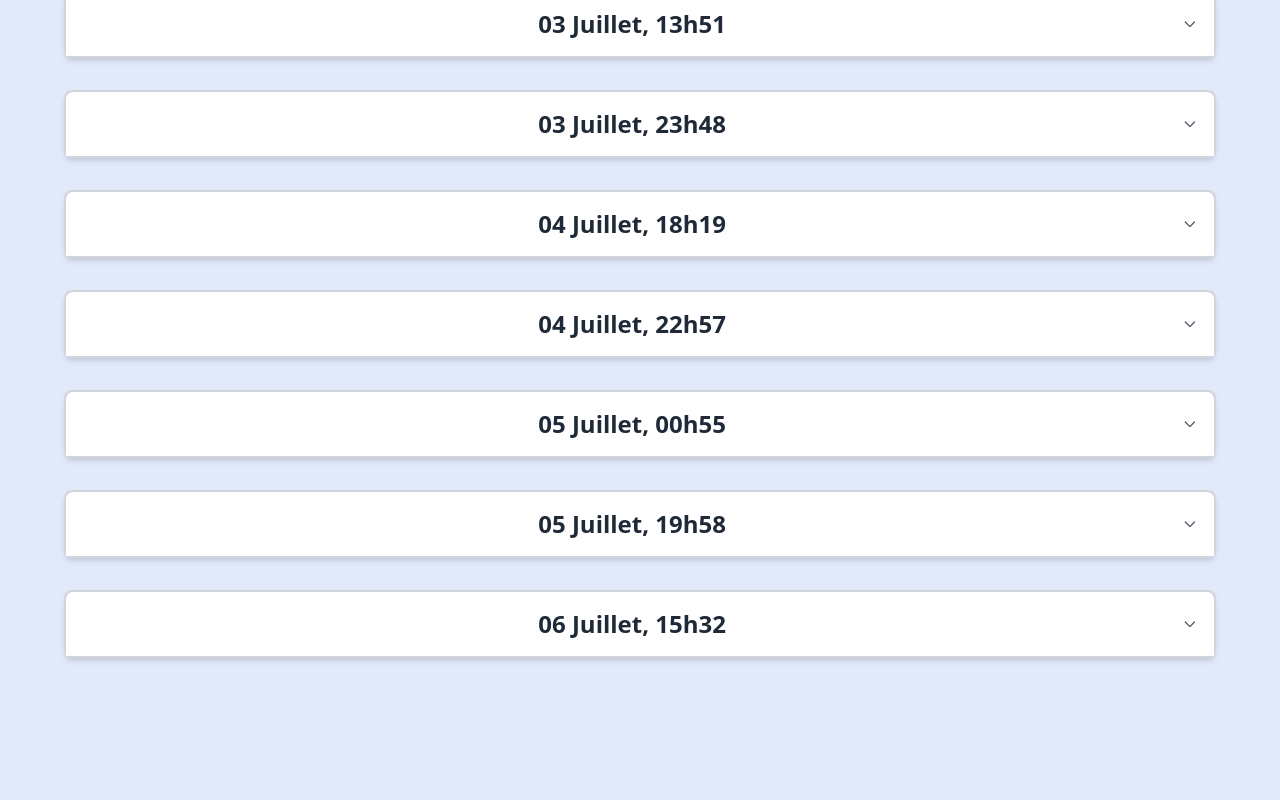
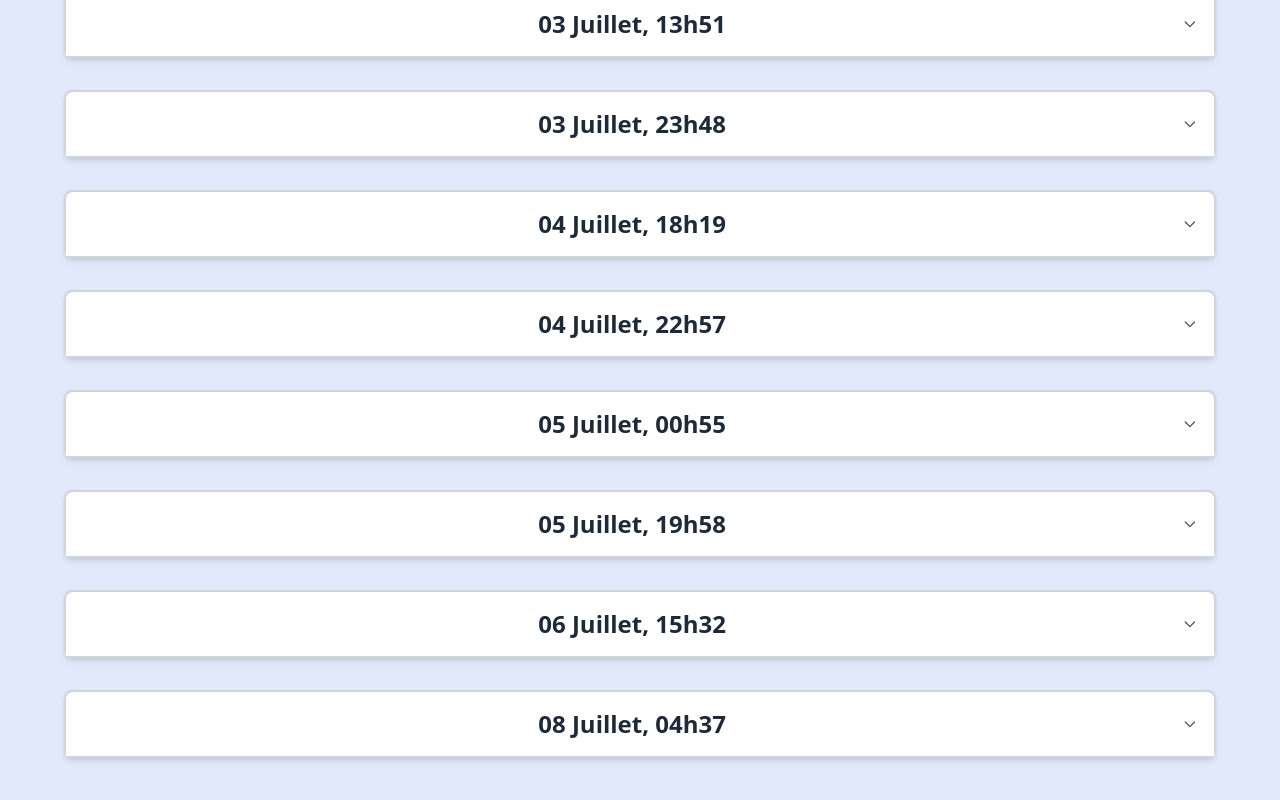
Before and after one commit to Misterion11/projet_a, a Vue app: page / in a window 1280 px wide. Shown: the part 422-1222 px from the top of the page. Before the commit the page ends 1136 px from the top, so only its background shows below. Built offline with nearby package versions, Linux system fonts and the light colour scheme.

Commit message:
last change

```diff
--- a/src/App.vue
+++ b/src/App.vue
@@ -36,6 +36,7 @@ export default {
         { number: 8, title: '05 Juillet, 00h55', content: "J'avais pas d'idée pour un dernier truc à faire quand soudain 4 lettres me sont apparues. Fnaf. Alors malheureusement j'ai pas de fil brun à disposition donc Freddy sera blanc mais bon au pire ça se peint et c'est toi qui a les compétences là-dessus pas moi.<br />On attend le résultat demain matin, en espérant que ça rende bien !<br />PS : J'sais pas si tu as essayé la bague (parce que mon cerveau de golem oui), mais vu que c'est un cadeau plus humoristique bien que je ne nie pas la symbolique derrière, elle est volontairement un peu plus grande qu'une vraie. Voilà annecdote finie, à demain !" },
         { number: 9, title: '05 Juillet, 19h58', content: "Bon. Je crois que j'ai réussi dans les temps. Je suis vraiment trop fort !<br>Le petit Freddy rend plutôt bien, j'suis content du modèle que j'ai choisi. Il va me rester à poncer les deux encore un peu et ça devrait le faire et le site rend bien.<br>AHHHHHHHHHHH JE SUIS STRESSÉ T'IMAGINES PAS, J'AI TOUJOURS CETTE APRÉHENSION A ME DIRE « ET SI ELLE TROUVE CA NAZE »  AHHHHHHHHHHHHH.<br> Normalement, tu recevras tout ça lundi, sinon c'est la faute de la poste.<br>Et si je me suis pas trompé, ça concordera avec tes résultats du bac donc RÉSULTATS ?????<br>Sinon tu me manques m'enfin l'objectif était de faire un gros truc d'un seul coup donc bon je pouvais pas t'écrire chaque jour, ça aurait tout gâché.<br>BREF, t'auras compris que je ne t'ai pas oubliée au contraire.<br>Allez je vais m'arrêter là, histoire de clore pour de bon ce dernier cadeau que je t'enverrai. <br>Bah oui le prochain tu l'auras IRL :)))) (j'ai déjà investi dans un bloc-notes pour écouter tout ce que tu diras aimer).<br>SUR CE, BONJOUR TRÉSOR, TU M'AS MANQUÉ, DÉPÊCHE DE M'ÉCRIRE SINON JE TE BOTTE PAS LE CUL (ouais nan parce que moi je veux le toucher ton cul nan mais)." },
         { number: 10, title: '06 Juillet, 15h32', content: "BON, cette entrée n'était pas censée exister mais j'ai reçu un mail me disant que le colis allait être livré mardi puis lundi. Donc c'est simple, si tu le reçois mardi je m'immole dans les locaux de la Poste pour avoir gâché tout l'effet que je me suis fait chier à donner + avoir loupé ton jour de résultats du bac (oui parce que bon, l'objecif c'était de tomber pile ce jour là, que tu te dises « Ohlala c'est incroyable j'accepte la demande en mariage ». DONC FAITES GAFFE LA POSTE. <br> Et si tu l'as reçu lundi, bah tout va biiien joie et bonne humeur !!! )" },
+        { number: 11, title: '08 Juillet, 04h37', content: "Le timing du colis est à chier mais bon 🦔🧛. <br> Si jamais tu veux juste écrire un petit mot par rapport au colis ou te faire mousser pour tes résultats mais que flemme de lire insta, fais le via Discord. Dans tous les cas, Bisous Bisouus et prends pas trop ton temps sinon je continue Gintama sans toi <3" },
       ]
     }
   }
```
